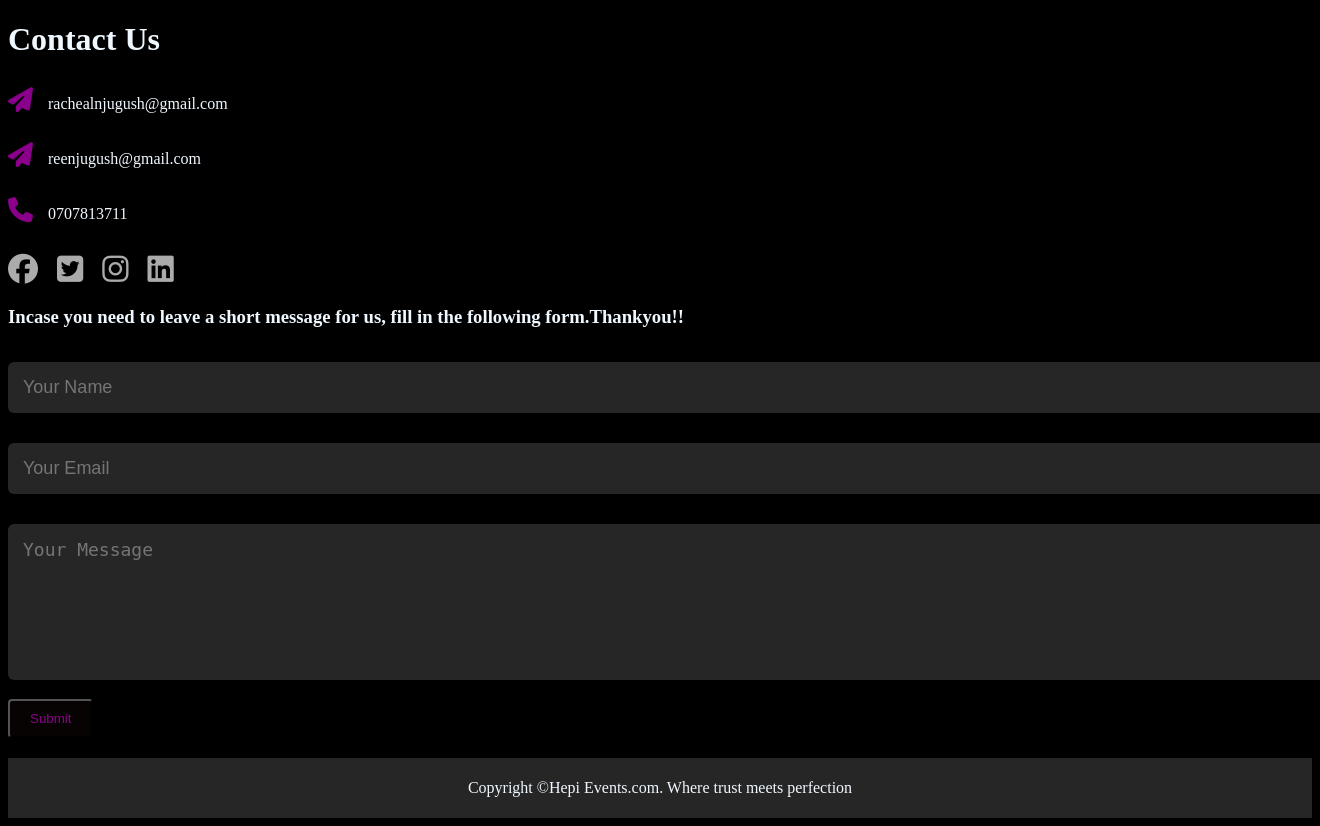
After one commit to Wambuiracheal/Event-Manager, a Laravel app: page /contact in a window 1320 px wide; the page is wider, and only the part inside the window is pictured. The commit adds this page. Run offline with Laravel 9, Linux system fonts and the light colour scheme; some libraries are stand-ins or nearby versions.

Commit message:
the contact page and a little bit of changes on the welcome page.

```diff
--- /dev/null
+++ b/resources/views/contact.blade.php
@@ -0,0 +1,128 @@
+<!DOCTYPE html>
+<html lang="en">
+<head>
+    <meta charset="UTF-8">
+    <meta name="viewport" content="width=device-width, initial-scale=1.0">
+    <meta http-equiv="X-UA-Compatible" content="ie=edge">
+    <script src="https://kit.fontawesome.com/0538fc5c28.js" crossorigin="anonymous"></script>
+    <title>contact page</title>
+</head>
+<style>
+body{
+    background-color: black;
+    color: aliceblue;
+}
+.contact-left{
+    flex-basis: 35%;
+}
+
+.contact-right{
+    flex-basis: 60%;
+}
+
+.contact-left p{
+    margin-top: 30px;
+}
+
+.contact-left p i{
+    color:darkmagenta;
+    margin-right: 15px;
+    font-size: 25px;
+}
+
+.social-icons{
+    margin-top: 30px;
+}
+
+.social-icons a{
+    text-decoration: none;
+    font-size: 30px;
+    margin-right: 15px;
+    color: #ababab;
+    display: inline-block;
+    transition: transform 0.5s;
+}
+
+.social-icons a:hover{
+    color:darkmagenta;
+    transform: translateY(-5px);
+}
+.btn.btn2{
+    display: inline-block;
+    background-color: rgb(8, 3, 3);
+    color: darkmagenta;
+    padding: 10px 20px;
+    border: round;
+    border-radius: 4px;
+    cursor: pointer;
+}
+.contact-right form{
+    width: 100%;
+}
+
+form input, form textarea{
+    width: 100%;
+    border: 0;
+    outline: none;
+    background: #262626;
+    padding: 15px;
+    margin: 15px 0;
+    color: #fff;
+    font-size: 18px;
+    border-radius: 6px;
+}
+
+form btn2{
+    padding: 14px;
+    font-size: 18px;
+    margin-top: 20px;
+    cursor: pointer;
+}
+
+.copyright{
+    width: 100%;
+    text-align: center;
+    padding: 5px 0;
+    background: #262626;
+    font-weight: 300;
+    margin-top: 20px;
+}
+
+.copyright i{
+    color: darkmagenta;
+}
+</style>
+<body>
+<div id="contact">
+<div class="container">
+<div class="row">
+    <div class="contact-left">
+        <h1 class="sub-title">Contact Us</h1>
+        <p><i class="fas fa-paper-plane"></i>rachealnjugush@gmail.com</p>
+        <p><i class="fas fa-paper-plane"></i>reenjugush@gmail.com</p>
+        <p><i class="fa-solid fa-phone"></i>0707813711</p>
+        <div class="social-icons">
+            <a href="https://www.facebook.com/ree.njugush"><i class="fab fa-facebook"></i></a>
+            <a href="https://twitter.com/Ree_wambui"><i class="fab fa-twitter-square"></i></a>
+            <a href="https://www.instagram.com/mendi_wambui/"><i class="fab fa-instagram"></i></a>
+            <a href="https://www.linkedin.com/in/racheal-njuguna-626a82206/"><i class="fab fa-linkedin"></i></a>
+        </div>
+    </div>
+    <div class="contact-right">
+        <h3>Incase you need to leave a short message for us, fill in the following form.Thankyou!!</h3>
+        <form>
+            <input type="text" name="Name" placeholder="Your Name" required>
+            <input type="email" name="email" placeholder="Your Email" required>
+            <textarea name="Message" rows="6" placeholder="Your Message"></textarea>
+            <button type="submit" class="btn btn2">Submit</button>
+        </form>
+    </div>
+</div>
+</div>
+</div>
+<div class="copyright">
+    <p>Copyright &copy;Hepi Events.com. Where trust meets perfection</p>
+</div>
+</div>
+</body>
+</html>
--- a/routes/web.php
+++ b/routes/web.php
@@ -20,3 +20,7 @@ Route::get('/', function () {
 Route::get('/about', function () {
     return view('about');
 });
+
+Route::get('/contact', function () {
+    return view('contact');
+});
```
Also changed, not shown: resources/views/welcome.blade.php (+38 -27 lines).
